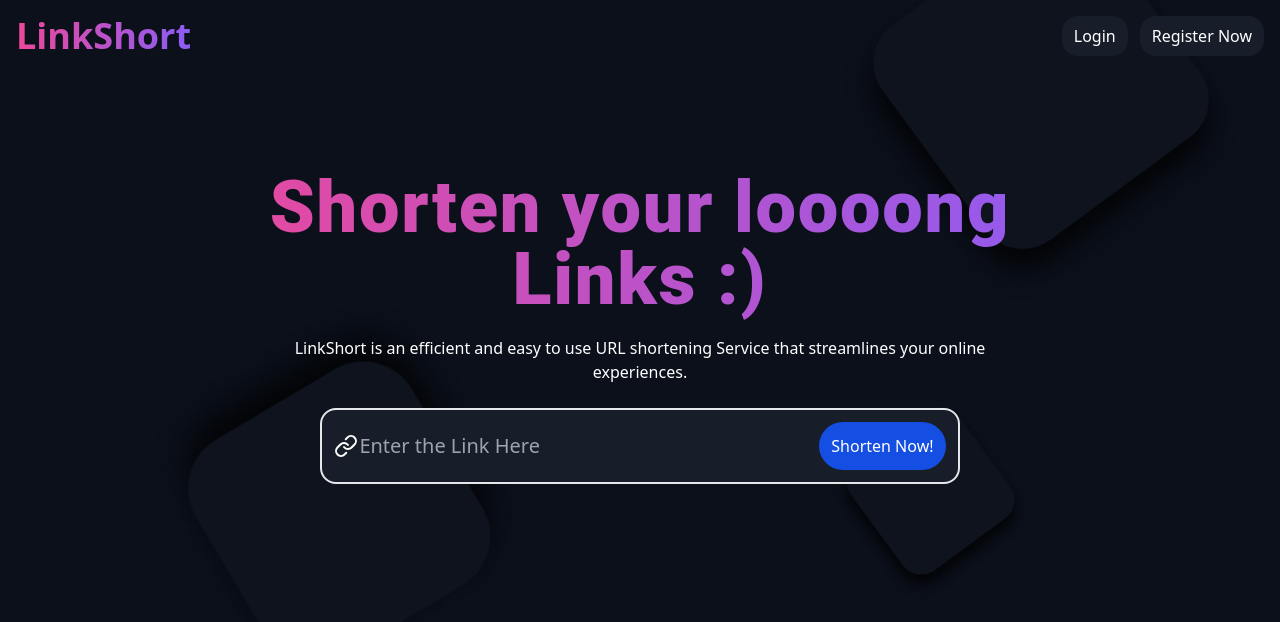
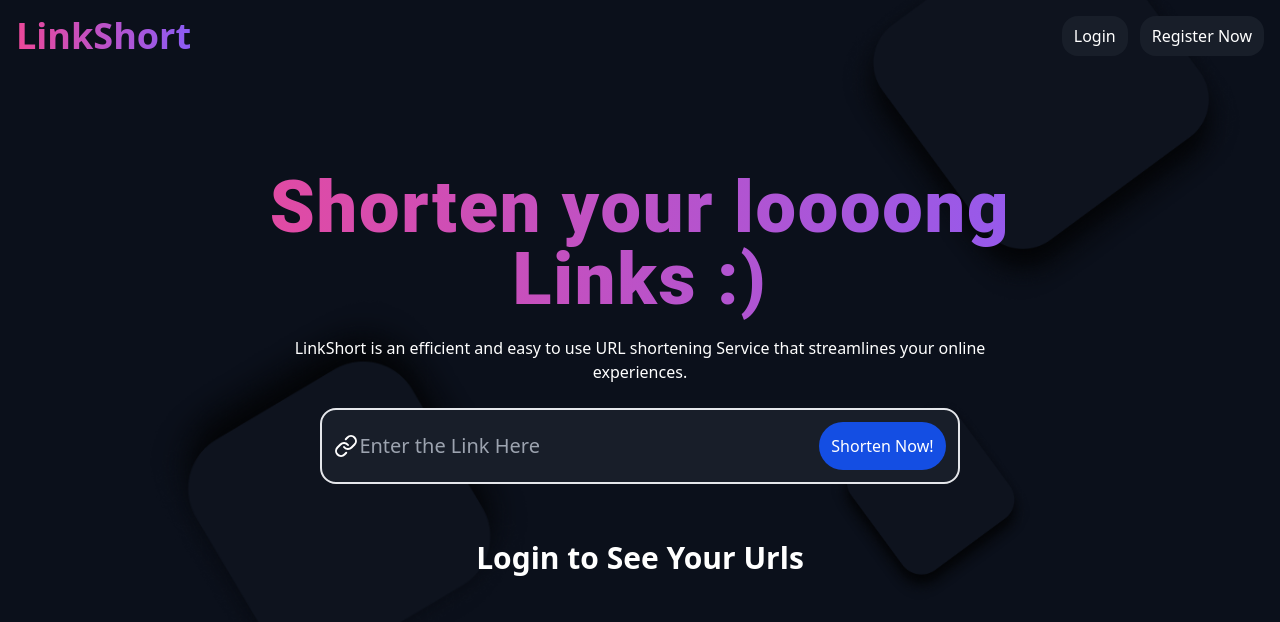
Before and after one commit to Ayush-Vish/linkShort, a React (Vite) app: page / in a window 1280 px wide. Shown: the top 622 px of the page. Built offline with nearby package versions, Linux system fonts and the light colour scheme.

Commit message:
Addded ui

```diff
--- a/package.json
+++ b/package.json
@@ -22,6 +22,7 @@
     "@mui/icons-material": "^5.14.14",
     "@mui/material": "^5.14.14",
     "@reduxjs/toolkit": "^1.9.7",
+    "@splinetool/react-spline": "^2.2.6",
     "@tailwindcss/line-clamp": "^0.4.4",
     "axios": "^1.5.1",
     "react": "^18.2.0",
--- /dev/null
+++ b/src/Components/Guy.jsx
@@ -0,0 +1,7 @@
+import Spline from '@splinetool/react-spline';
+
+export default function Guy() {
+  return (
+    <Spline scene="https://prod.spline.design/eFW4FPOebsdzFqYq/scene.splinecode" />
+  );
+}
--- a/src/Components/Stats.jsx
+++ b/src/Components/Stats.jsx
@@ -56,7 +56,7 @@ export default function BasicTable() {
               key={index}
               sx={{ '&:last-child td, &:last-child th': { border: 0 } }}
             >
-              <TableCell  sx={{color:"white" , fontWeight:"900"}} component="th" scope="row"><div className='w-24 line-clamp-1' >  <a href={row.longUrl}>{row.longUrl}</a> </div> </TableCell>
+              <TableCell  sx={{color:"white" , fontWeight:"900"}} component="th" scope="row"><div className='w-[300px] line-clamp-1' >  <a href={row.longUrl}>{row.longUrl}</a> </div> </TableCell>
               <TableCell  sx={{color:"#EB568E" , fontWeight:"900"}} align="right">  <a href={row.linkShortUrl}> { row.linkShortUrl} </a>  {" "}  </TableCell>
               <TableCell  sx={{color:"white" , fontWeight:"900"}} align="right">{row.clicks}</TableCell>
               <TableCell  sx={{color:"white" , fontWeight:"900"}} align="right">{row.status=="ACTIVE" ? (<p className='text-green-500 font-extrabold'  >{row.status}</p>) : (<p>{row.status}</p>)}</TableCell>
--- a/src/Pages/HomePage.jsx
+++ b/src/Pages/HomePage.jsx
@@ -6,6 +6,7 @@ import SearchInput from "../Components/SearchInput";
 import BasicTable from "../Components/Stats";
 import img2 from "../assets/img2.png";
 import img3 from "../assets/img3.png";
+import Guy from "../Components/Guy";
 
 function HomePage() {
     const {isLoggedIn} = useSelector(state => state.auth);
@@ -30,10 +31,14 @@ function HomePage() {
             </div>
 
             {
-                isLoggedIn &&  allUrls && (
+                isLoggedIn &&  allUrls ? (
                     <div className="w-3/4 z-10">
                         <BasicTable/>
 
+                    </div>
+                ) :(
+                    <div className="w-2/4 h-[100px] z-10 text-white flex items-center justify-center text-3xl font-bold text-center" >
+                        <h1>Login to See Your Urls</h1>
                     </div>
                 )
             }
```
